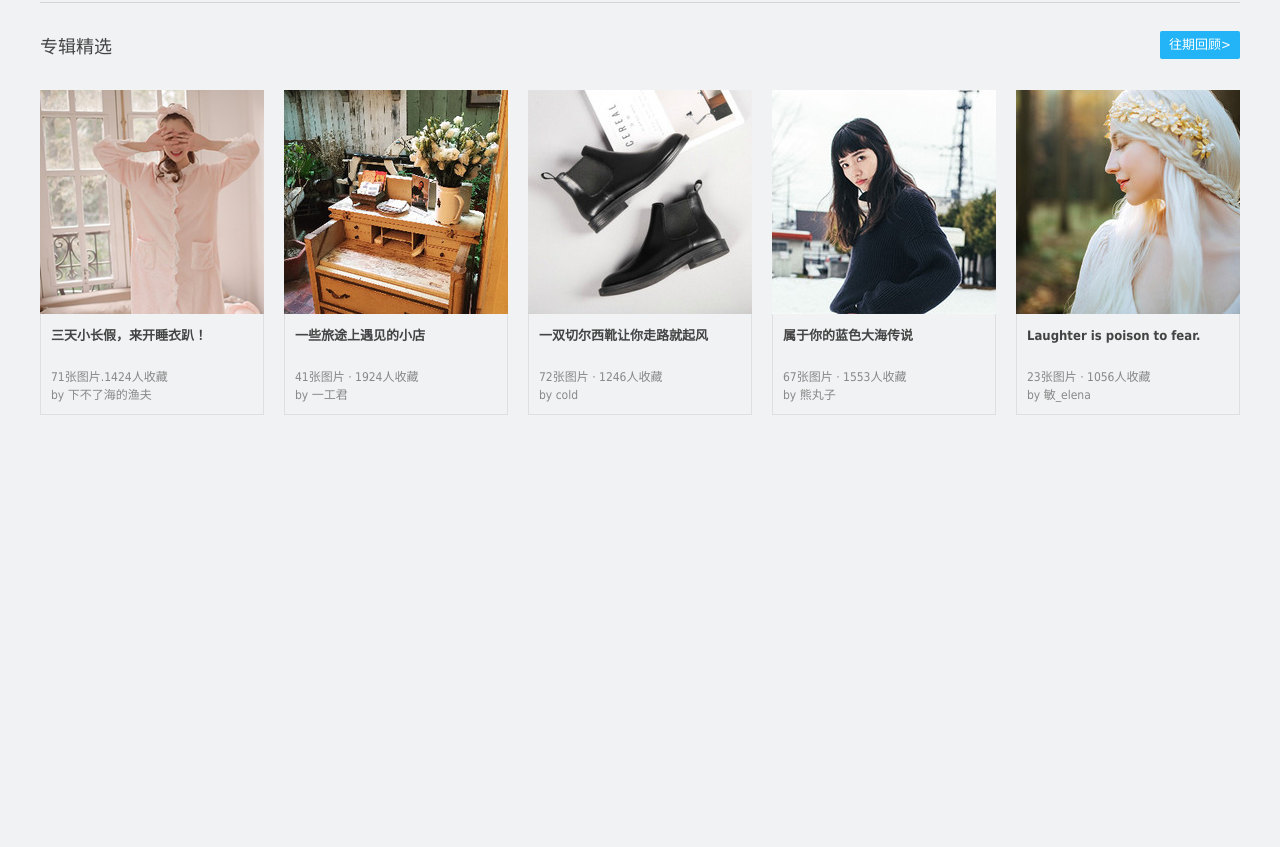
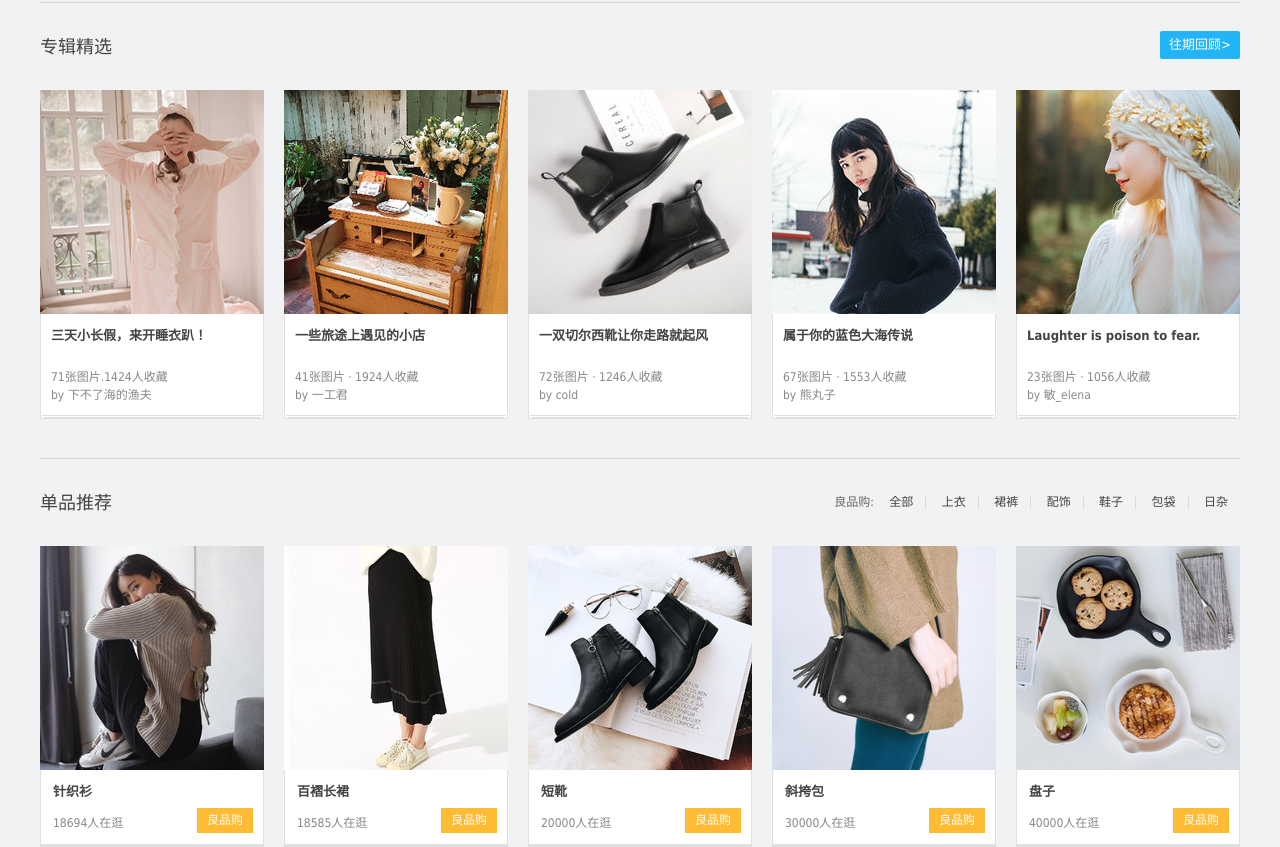
Before and after one commit to jiangminsdz/duitang, a plain HTML site: page index.html in a window 1280 px wide. Shown: the part 603-1450 px from the top of the page. Before the commit the page ends 1022 px from the top, so only its background shows below. Drawn offline with Linux system fonts and the light colour scheme.

Commit message:
单品推荐

```diff
--- a/index.html
+++ b/index.html
@@ -116,7 +116,7 @@
                     </div>
                 </div>
             </div>
-            <div class="Album">
+            <div class="area">
                 <h2>专辑精选</h2>
                 <div class="review">
                     <a href="" class="reviewlink">往期回顾></a>
@@ -132,6 +132,8 @@
                                 <p>71张图片.1424人收藏</p>
                                 <p>by <a href="">下不了海的渔夫</a></p>
                             </div>
+                            <div class="txtbottom-a"></div>
+                            <div class="txtbottom-b"></div>
                         </div>
                     </div>
                     <div class="Albumsection">
@@ -144,8 +146,11 @@
                                 <p>41张图片 · 1924人收藏</p>
                                 <p>by <a href="">一工君</a></p>
                             </div>
+                            <div class="txtbottom-a"></div>
+                            <div class="txtbottom-b"></div>
                         </div>
-                    </div><div class="Albumsection">
+                    </div>
+                    <div class="Albumsection">
                         <div class="Albumsection-img">
                         <a href=""><img src="img/Album3.jpeg"></a>
                         </div>
@@ -155,8 +160,11 @@
                                 <p>72张图片 · 1246人收藏</p>
                                 <p>by <a href="">cold</a></p>
                             </div>
+                            <div class="txtbottom-a"></div>
+                            <div class="txtbottom-b"></div>
                         </div>
-                    </div><div class="Albumsection">
+                    </div>
+                    <div class="Albumsection">
                         <div class="Albumsection-img">
                         <a href=""><img src="img/Album4.jpeg"></a>
                         </div>
@@ -166,8 +174,11 @@
                                 <p>67张图片 · 1553人收藏</p>
                                 <p>by <a href="">熊丸子</a></p>
                             </div>
+                            <div class="txtbottom-a"></div>
+                            <div class="txtbottom-b"></div>
                         </div>
-                    </div><div class="Albumsection">
+                    </div>
+                    <div class="Albumsection">
                         <div class="Albumsection-img">
                         <a href=""><img src="img/Album5.jpeg"></a>
                         </div>
@@ -177,10 +188,78 @@
                                 <p>23张图片 · 1056人收藏</p>
                                 <p>by <a href="">敏_elena</a></p>
                             </div>
+                            <div class="txtbottom-a"></div>
+                            <div class="txtbottom-b"></div>
                         </div>
                     </div>
                 </div>
             </div>
+            <div class="area">
+                <div class="liangpinBuy">
+                    <span class="liangpinBuytxt">良品购:</span>
+                    <a href="" class="liangpinBuylink">全部</a>
+                    <a href="" class="liangpinBuylink">上衣</a>
+                    <a href="" class="liangpinBuylink">裙裤</a>
+                    <a href="" class="liangpinBuylink">配饰</a>
+                    <a href="" class="liangpinBuylink">鞋子</a>
+                    <a href="" class="liangpinBuylink">包袋</a>
+                    <a href="" class="liangpinBuylink">日杂</a>
+                </div>
+                <h2>单品推荐</h2>
+                <div class="singleRecommends">
+                    <div class="singleRecommend">
+                        <a href="" class="singleRecommendlink">
+                            <img src="img/single1.jpeg">
+                        </a>
+                        <div class="singleRecommendtxt">
+                            <p class="singleRecommendtxt-title"><a href="" class="titlelink">针织衫</a></p>
+                            <p class="singleRecommendtxt-num">18694人在逛</p>
+                            <a href="" class="singleRecommendtxt-btn">良品购</a>
+                        </div>
+                    </div>
+                    <div class="singleRecommend">
+                        <a href="" class="singleRecommendlink">
+                            <img src="img/single2.jpeg">
+                        </a>
+                        <div class="singleRecommendtxt">
+                            <p class="singleRecommendtxt-title"><a href="" class="titlelink">百褶长裙</a></p>
+                            <p class="singleRecommendtxt-num">18585人在逛</p>
+                            <a href="" class="singleRecommendtxt-btn">良品购</a>
+                        </div>
+                    </div>
+                    <div class="singleRecommend">
+                        <a href="" class="singleRecommendlink">
+                            <img src="img/single3.jpeg">
+                        </a>
+                        <div class="singleRecommendtxt">
+                            <p class="singleRecommendtxt-title"><a href="" class="titlelink">短靴</a></p>
+                            <p class="singleRecommendtxt-num">20000人在逛</p>
+                            <a href="" class="singleRecommendtxt-btn">良品购</a>
+                        </div>
+                    </div>
+                    <div class="singleRecommend">
+                        <a href="" class="singleRecommendlink">
+                            <img src="img/single4.jpeg">
+                        </a>
+                        <div class="singleRecommendtxt">
+                            <p class="singleRecommendtxt-title"><a href="" class="titlelink">斜挎包</a></p>
+                            <p class="singleRecommendtxt-num">30000人在逛</p>
+                            <a href="" class="singleRecommendtxt-btn">良品购</a>
+                        </div>
+                    </div>
+                    <div class="singleRecommend">
+                        <a href="" class="singleRecommendlink">
+                            <img src="img/single5.jpeg">
+                        </a>
+                        <div class="singleRecommendtxt">
+                            <p class="singleRecommendtxt-title"><a href="" class="titlelink">盘子</a></p>
+                            <p class="singleRecommendtxt-num">40000人在逛</p>
+                            <a href="" class="singleRecommendtxt-btn">良品购</a>
+                        </div>
+                    </div>
+                </div>
+            </div>
+
         </div>
 
         <div class="Footer"></div>
--- a/main.css
+++ b/main.css
@@ -117,6 +117,7 @@ body {
     margin-left: 20px;
     padding: 5px 30px 5px 8px;
     width: 200px;
+    outline: none;
     border: 1px solid #ccc;
     background: url(img/search.png) no-repeat 210px center;
 }
@@ -202,11 +203,6 @@ body {
     margin: 0 auto;
     margin-top: 110px;
     width: 1200px;
-}
-
-.contain {
-/*    margin: auto;
-    margin-top: 110px;*/
 }
 
 .focuspic {
@@ -315,12 +311,12 @@ body {
     background: url(img/down.jpeg) no-repeat;
 }
 
-.Album {
+.area {
     margin-top: 40px;
     border-top: 1px solid #d4d5d5
 }
 
-.Album h2 {
+.area h2 {
     float: left;
     margin: 0;
     padding: 30px 0;
@@ -383,8 +379,8 @@ line-height: 28px;
 .Albumsection-txt {
     border-right: 1px solid #dedfe0;
     border-bottom: 1px solid #dedfe0;
-    /*height: 99px;*/
     border-left: 1px solid #dedfe0;
+    background-color: #fff;
 }
 
 .txtsection p {
@@ -402,3 +398,95 @@ line-height: 28px;
     color: #888;
     text-decoration: none;
 }
+
+.txtbottom-a {
+    width: 220px;
+}
+
+.txtbottom-b {
+    width: 216px;
+}
+
+.txtbottom-a,.txtbottom-b {
+    margin: 0 auto;
+    height: 1px;
+    border-bottom: 1px solid #dedfe0;
+}
+
+.liangpinBuy {
+    display: inline;
+    float: right;
+    margin-top: 34px;
+}
+
+.liangpinBuy a {
+    padding: 0 12px;
+    border-right: 1px solid #ddd;
+    color: #444;
+    text-decoration: none;
+}
+
+.liangpinBuy a:hover {
+    text-decoration: underline;
+}
+
+.liangpinBuy a:last-child {
+    border: 0;
+}
+
+.singleRecommend {
+    float: left;
+    margin-right: 20px;
+}
+
+.singleRecommendlink {
+    display: block;
+    width: 224px;
+    height: 224px;
+}
+
+.singleRecommends {
+    overflow: hidden;
+    margin-top: 87px;
+    width: 1222px;
+}
+
+.singleRecommendtxt {
+    position: relative;
+    border-right: 1px solid #dedfe0;
+    border-bottom: 3px solid #dedfe0;
+    border-left: 1px solid #dedfe0;
+    background-color: #fff;
+}
+
+.singleRecommendtxt-title {
+    margin: 0;
+    padding: 12px;
+}
+
+.singleRecommendtxt-num {
+    margin: 0;
+    padding: 0 12px 12px;
+    color: #888;
+    font-size: 12px;
+}
+
+.titlelink {
+    color: #444;
+    text-decoration: none;
+    font-weight: 700;
+    font-size: 13px;
+}
+
+.singleRecommendtxt-btn {
+    position: absolute;
+    top: 38px;
+    right: 10px;
+    width: 56px;
+    height: 25px;
+    background-color: #fb3;
+    color: #fff;
+    text-align: center;
+    text-decoration: none;
+    line-height: 25px;
+}
```
Also changed, not shown: img/single1.jpeg (added), img/single2.jpeg (added), img/single3.jpeg (added), img/single4.jpeg (added), img/single5.jpeg (added).
